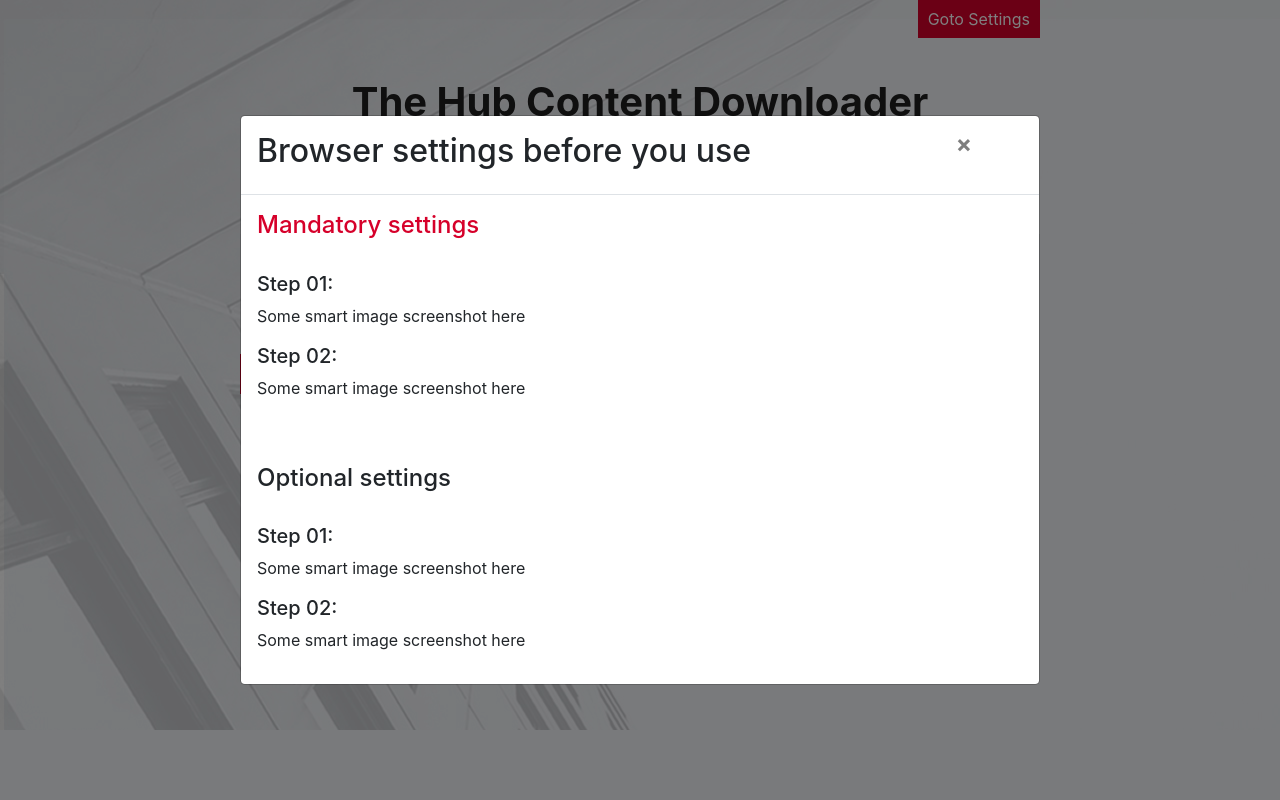
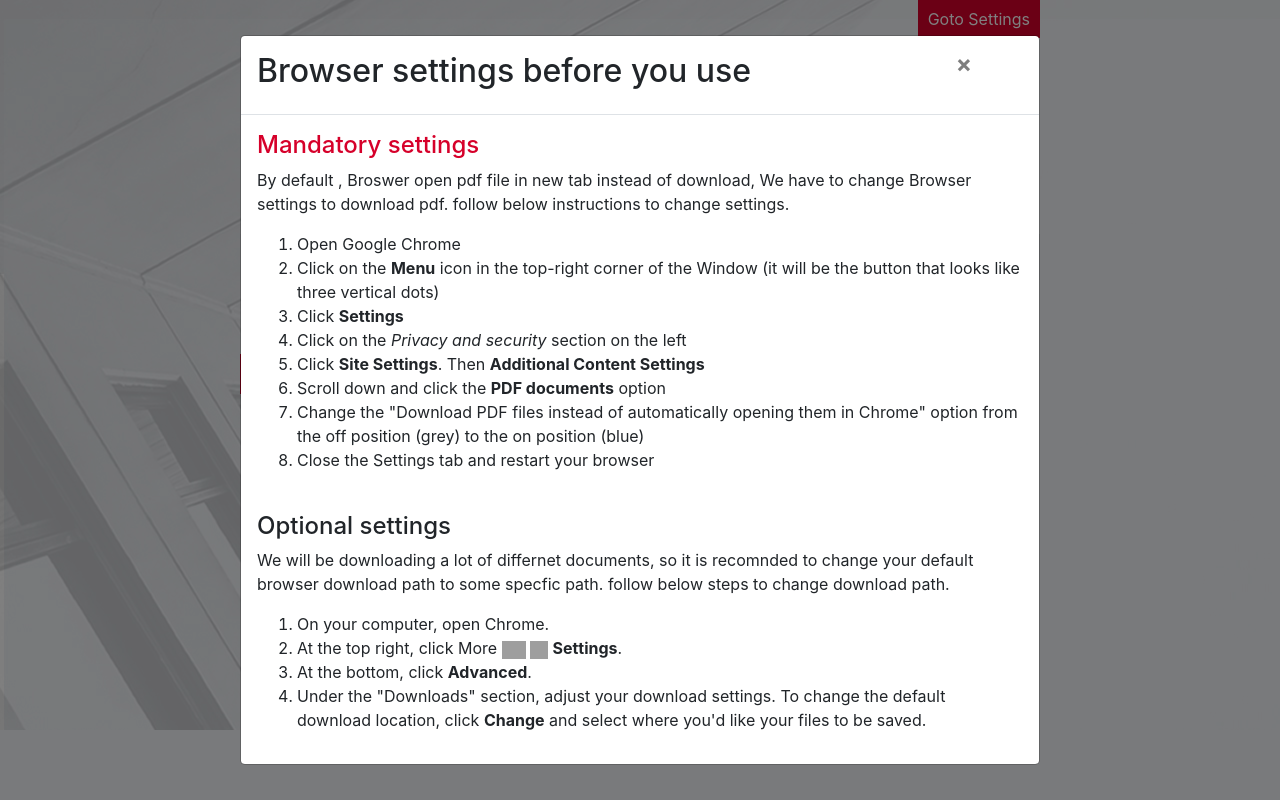
Before and after one commit to muhammadqamar/jivedownload, a React (Create React App) app: page / in a window 1280 px wide. Built offline with nearby package versions, Linux system fonts and the light colour scheme; grey boxes are pictures that could not be loaded.

Commit message:
content added

```diff
--- a/src/App.js
+++ b/src/App.js
@@ -394,18 +394,84 @@ function App() {
         </Modal.Header>
 
         <Modal.Body>
-		  <h4 className="red">Mandatory settings</h4><br/>
-          <h5>Step 01:</h5>
-		  <p>Some smart image screenshot here</p>
-		  <h5>Step 02:</h5>
-		  <p>Some smart image screenshot here</p>
+          <h4 className="red">Mandatory settings</h4>
+
+          <p>
+            By default , Broswer open pdf file in new tab instead of download,
+            We have to change Browser settings to download pdf. follow below
+            instructions to change settings.
+          </p>
+          <ol>
+            <li class="search-result">Open Google Chrome</li>
+            <li class="search-result">
+              Click on the&nbsp;<strong>Menu</strong> icon in the top-right
+              corner of the Window (it will be the button that looks like three
+              vertical dots)
+            </li>
+            <li class="search-result">
+              Click&nbsp;<strong>Settings</strong>
+            </li>
+            <li class="search-result">
+              Click on the <em>Privacy and security</em> section on the left
+            </li>
+            <li class="search-result">
+              Click <strong>Site Settings</strong>. Then{" "}
+              <strong>Additional Content Settings</strong>
+            </li>
+            <li class="search-result">
+              Scroll down and click the&nbsp;<strong>PDF documents</strong>{" "}
+              option
+            </li>
+            <li class="search-result">
+              Change the "Download PDF files instead of automatically opening
+              them in Chrome" option from the off position (grey) to the on
+              position (blue)
+            </li>
+            <li class="search-result">
+              Close the Settings tab and restart your browser
+            </li>
+          </ol>
+
           <br />
-          <br />
-		  <h4>Optional settings</h4><br/>
-          <h5>Step 01:</h5>
-		  <p>Some smart image screenshot here</p>
-		  <h5>Step 02:</h5>
-		  <p>Some smart image screenshot here</p>
+          <h4>Optional settings</h4>
+
+          <p>
+            We will be downloading a lot of differnet documents, so it is recomnded
+            to change your default browser download path to some specfic path.
+            follow below steps to change download path.
+          </p>
+          <ol>
+            <li>On your computer, open Chrome.</li>
+            <li>
+              At the top right, click More{" "}
+              <img
+                src="//lh3.googleusercontent.com/oLoRPrHJd7m46sWijX6zBWnEnfslP62AxJSwt5Nj0bNbpaYHz2pyscExleiofsH2kQ=h36"
+                width="Auto"
+                height="18"
+                alt="More"
+                title="More"
+                data-mime-type="image/png"
+              />{" "}
+              <img
+                src="//lh3.googleusercontent.com/3_l97rr0GvhSP2XV5OoCkV2ZDTIisAOczrSdzNCBxhIKWrjXjHucxNwocghoUa39gw=w36-h36"
+                width="18"
+                height="18"
+                alt="and then"
+                title="and then"
+                data-mime-type="image/png"
+              />{" "}
+              <strong>Settings</strong>.
+            </li>
+            <li>
+              At the bottom, click <strong>Advanced</strong>.
+            </li>
+            <li data-outlined="false" class="">
+              Under the "Downloads" section, adjust your download settings.
+              To change the default download location, click{" "}
+                  <strong>Change</strong> and select where you'd like your files
+                  to be saved.
+            </li>
+          </ol>
         </Modal.Body>
       </Modal>
     </div>
```
